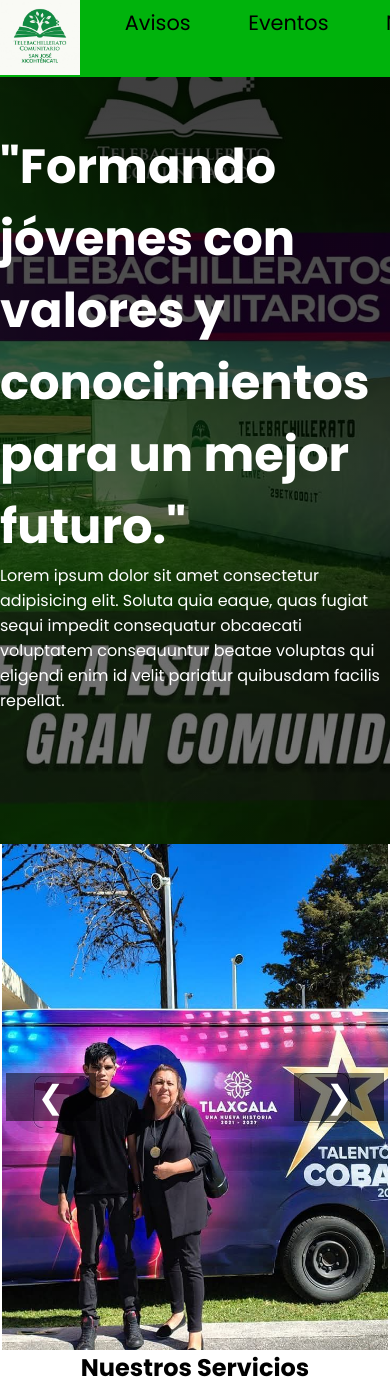
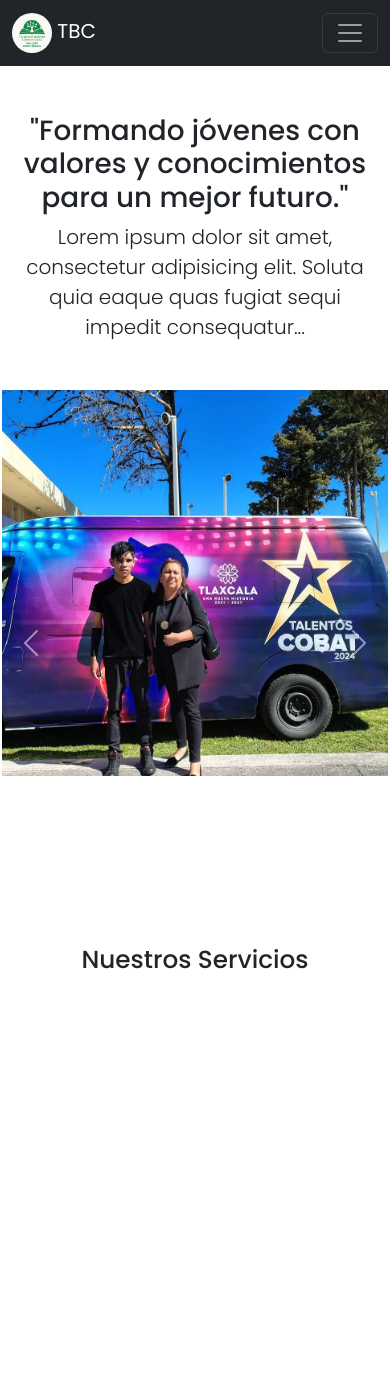
Before and after one commit to Alanlr123/TBC, a Flask app: page / in a window 390 px wide. After the commit the page ends 969 px from the top, so only its background shows below. Run offline with Flask 3, Linux system fonts and the light colour scheme.

Commit message:
correcion index para que sea responsiva

```diff
--- a/templates/index.html
+++ b/templates/index.html
@@ -1,169 +1,127 @@
 <!DOCTYPE html>
-<html lang="en">
+<html lang="es">
 <head>
   <meta charset="UTF-8">
-  <meta name="viewport" content="width=device-width, initial-scale=1.0">
+  <meta name="viewport" content="width=device-width, initial-scale=1">
   <title>TBC</title>
+  <!-- Bootstrap CSS -->
+  <link href="https://cdn.jsdelivr.net/npm/bootstrap@5.3.3/dist/css/bootstrap.min.css" rel="stylesheet">
   <link rel="stylesheet" href="{{ url_for('static', filename='css/style.css') }}">
 </head>
 <body>
 
-  <!-- header de menú -->
-  <header>
-    <div class="container__header">
-      <div class="logo">
-        <a href="#">
-          <img src="{{ url_for('static', filename='img/logoOficial.jpg') }}" alt="Logo TBC">
+  <!-- NAVBAR -->
+  <nav class="navbar navbar-expand-lg navbar-dark bg-dark">
+    <div class="container-fluid">
+      <a class="navbar-brand" href="#">
+        <img src="{{ url_for('static', filename='img/logoOficial.jpg') }}" alt="Logo TBC" width="40" class="rounded-circle">
+        TBC
       </a>
-      </div>
+      <button class="navbar-toggler" type="button" data-bs-toggle="collapse" data-bs-target="#navbarNav">
+        <span class="navbar-toggler-icon"></span>
+      </button>
 
-      <div class="menu">
-        <nav>
-          <ul>
+      <div class="collapse navbar-collapse" id="navbarNav">
+        <ul class="navbar-nav me-auto mb-2 mb-lg-0">
 
-            <li><a href="{{url_for('ver_avisos')}}">Avisos</a></li>
+          <li class="nav-item"><a class="nav-link" href="{{url_for('ver_avisos')}}">Avisos</a></li>
 
-
-            <li class="submenu">
-              <a>Eventos</a>
-                <ul class="submenu-list">
-                  <li><a href="{{url_for('paraescolares')}}">Paraescolares</a></li>
-                  <li><a href="{{url_for('ceremonias')}}">Ceremonias</a></li>
-                  <li><a href="{{url_for('aniversario')}}">Aniversario</a></li>
-
-                </ul>
-
-            </li>
-
-            <li class="submenu">
-              <a>Nosotros</a>
-              <ul class="submenu-list">
-                <li><a href="{{url_for('tbc')}}">El TBC</a></li>
-                <li><a href="{{url_for('misión')}}">Misión Y Visión</a></li>
-                <li><a href="{{url_for('equipo')}}">Equipo De Trabajo</a></li>
-                <li><a href="{{url_for('mensaje')}}">Mensaje al director</a></li>
-
-              </ul>
-
-            </li><!---falta este-->
-
-            <li class="submenu">
-              <a>Alumnos</a>
-              <ul class="submenu-list">
-                <li><a href="{{ url_for('becas') }}">Información sobre becas disponibles</a></li>
-                <li><a href="{{ url_for('reglamento') }}">Reglamento</a></li>
-                <li><a href="{{url_for('servicios')}}">Servicios Escolares</a></li>
-
+          <!-- Eventos -->
+          <li class="nav-item dropdown">
+            <a class="nav-link dropdown-toggle" href="#" data-bs-toggle="dropdown">Eventos</a>
+            <ul class="dropdown-menu">
+              <li><a class="dropdown-item" href="{{url_for('paraescolares')}}">Paraescolares</a></li>
+              <li><a class="dropdown-item" href="{{url_for('ceremonias')}}">Ceremonias</a></li>
+              <li><a class="dropdown-item" href="{{url_for('aniversario')}}">Aniversario</a></li>
             </ul>
           </li>
 
-            <li class="submenu">
-              <a>Galería</a>
-              <ul class="submenu-list">
-                <li><a href="{{ url_for('galeria_categoria', categoria='eventos escolares') }}">Eventos Escolares</a></li>
-                <li><a href="{{ url_for('galeria_categoria', categoria='calendario Escolar') }}">Calendario Escolar</a></li>
-                <li><a href="{{ url_for('galeria_categoria', categoria='Actividades Deportivas y Culturales') }}">Actividades Deportivas y Culturales</a></li>
-                <li><a href="{{url_for('galeria_categoria',categoria='calificaciones')}}">Calificaciónes</a></li>
-                <li><a href="{{url_for('galeria_categoria',categoria='Proyectos Escolares')}}">Proyectos escolares</a></li>
+          <!-- Nosotros -->
+          <li class="nav-item dropdown">
+            <a class="nav-link dropdown-toggle" href="#" data-bs-toggle="dropdown">Nosotros</a>
+            <ul class="dropdown-menu">
+              <li><a class="dropdown-item" href="{{url_for('tbc')}}">El TBC</a></li>
+              <li><a class="dropdown-item" href="{{url_for('misión')}}">Misión y Visión</a></li>
+              <li><a class="dropdown-item" href="{{url_for('equipo')}}">Equipo De Trabajo</a></li>
+              <li><a class="dropdown-item" href="{{url_for('mensaje')}}">Mensaje al Director</a></li>
             </ul>
           </li>
-            <li><a href="{{url_for('login_director')}}">Iniciar Sesión</a></li>
 
+          <!-- Alumnos -->
+          <li class="nav-item dropdown">
+            <a class="nav-link dropdown-toggle" href="#" data-bs-toggle="dropdown">Alumnos</a>
+            <ul class="dropdown-menu">
+              <li><a class="dropdown-item" href="{{url_for('becas')}}">Becas</a></li>
+              <li><a class="dropdown-item" href="{{url_for('reglamento')}}">Reglamento</a></li>
+              <li><a class="dropdown-item" href="{{url_for('servicios')}}">Servicios Escolares</a></li>
             </ul>
-        </nav>
+          </li>
 
-        <div class="socialMedia">
-          <a href="https://www.facebook.com/TelebachilleratoHuamantla" target="_blank">
-            <img src="{{ url_for('static', filename='img/face1.png') }}" alt="Facebook"></a>
+          <!-- Galería -->
+          <li class="nav-item dropdown">
+            <a class="nav-link dropdown-toggle" href="#" data-bs-toggle="dropdown">Galería</a>
+            <ul class="dropdown-menu">
+              <li><a class="dropdown-item" href="{{ url_for('galeria_categoria', categoria='eventos escolares') }}">Eventos Escolares</a></li>
+              <li><a class="dropdown-item" href="{{ url_for('galeria_categoria', categoria='calendario Escolar') }}">Calendario Escolar</a></li>
+              <li><a class="dropdown-item" href="{{ url_for('galeria_categoria', categoria='Actividades Deportivas y Culturales') }}">Deportivas y Culturales</a></li>
+              <li><a class="dropdown-item" href="{{ url_for('galeria_categoria', categoria='calificaciones') }}">Calificaciones</a></li>
+              <li><a class="dropdown-item" href="{{ url_for('galeria_categoria', categoria='Proyectos Escolares') }}">Proyectos Escolares</a></li>
+            </ul>
+          </li>
 
+          <li class="nav-item"><a class="nav-link" href="{{url_for('login_director')}}">Iniciar Sesión</a></li>
+        </ul>
+
+        <!-- Redes sociales -->
+        <div class="d-flex">
+          <a class="me-2" href="https://www.facebook.com/TelebachilleratoHuamantla" target="_blank">
+            <img src="{{ url_for('static', filename='img/face1.png') }}" alt="Facebook" width="30">
+          </a>
           <a href="https://wa.me/2462149617" target="_blank">
-            <img src="{{ url_for('static', filename='img/whatsapp-.png') }}" alt="WhatsApp"></a>
+            <img src="{{ url_for('static', filename='img/whatsapp-.png') }}" alt="WhatsApp" width="30">
+          </a>
         </div>
       </div>
     </div>
-  </header>
+  </nav>
 
-  <!-- Parte del inicio -->
-  <main>
-    <div class="container__cover div__offset">
-      <div class="cover">
-        <section class="text__cover">
+  <!-- Portada -->
+  <section class="container my-5">
+    <div class="text-center">
       <h1>"Formando jóvenes con valores y conocimientos para un mejor futuro."</h1>
-          <p>Lorem ipsum dolor sit amet consectetur adipisicing elit. Soluta quia eaque, quas fugiat sequi impedit consequatur obcaecati voluptatem consequuntur beatae voluptas qui eligendi enim id velit pariatur quibusdam facilis repellat.</p>
+      <p class="lead">Lorem ipsum dolor sit amet, consectetur adipisicing elit. Soluta quia eaque quas fugiat sequi impedit consequatur...</p>
+    </div>
   </section>
-      </div>
-    </div>
-  </main>
 
   <!-- Carrusel de imágenes -->
-  <div class="carousel">
+  <div id="carouselExample" class="carousel slide" data-bs-ride="carousel">
     <div class="carousel-inner">
-      <img src="{{ url_for('static', filename='img/fondo.jpg') }}" class="active" alt="Imagen 1">
-      <img src="{{ url_for('static', filename='img/logoOficial.jpg') }}" alt="Imagen 2">
-      <img src="{{ url_for('static', filename='img/carrusel1.jpg') }}" alt="Imagen 3">
-      <img src="{{ url_for('static', filename='img/carrusel2.jpg') }}" alt="Imagen 4">
-      <img src="{{ url_for('static', filename='img/carrusel3.jpg') }}" alt="Imagen 5">
-      <img src="{{ url_for('static', filename='img/carrusel5.jpg') }}" alt="Imagen 6">
-      <img src="{{ url_for('static', filename='img/carrusel4.jpg') }}" alt="Imagen 7">
+      <div class="carousel-item active">
+        <img src="{{ url_for('static', filename='img/fondo.jpg') }}" class="d-block w-100" alt="...">
       </div>
-    <button class="prev">&#10094;</button>
-    <button class="next">&#10095;</button>
+      <div class="carousel-item">
+        <img src="{{ url_for('static', filename='img/logoOficial.jpg') }}" class="d-block w-100" alt="...">
+      </div>
+      <div class="carousel-item">
+        <img src="{{ url_for('static', filename='img/carrusel1.jpg') }}" class="d-block w-100" alt="...">
+      </div>
+      <!-- Agrega más carrusel-item si lo deseas -->
+    </div>
+    <button class="carousel-control-prev" type="button" data-bs-target="#carouselExample" data-bs-slide="prev">
+      <span class="carousel-control-prev-icon"></span>
+    </button>
+    <button class="carousel-control-next" type="button" data-bs-target="#carouselExample" data-bs-slide="next">
+      <span class="carousel-control-next-icon"></span>
+    </button>
   </div>
 
-  <!-- Script para carrusel -->
-  <script>
-    const images = document.querySelectorAll('.carousel-inner img');
-    const prevBtn = document.querySelector('.prev');
-    const nextBtn = document.querySelector('.next');
-    let currentIndex = 0;
-    let intervalTime = 2000;
-    let interval;
+  <!-- Servicios -->
+  <section class="container text-center my-5">
+    <h2>Nuestros Servicios</h2>
+    <!-- Aquí puedes agregar íconos, tarjetas, o información en columnas -->
+  </section>
 
-    function showImage(index) {
-      images.forEach((img, i) => {
-        img.classList.toggle('active', i === index);
-      });
-    }
-
-    function nextImage() {
-      currentIndex = (currentIndex + 1) % images.length;
-      showImage(currentIndex);
-    }
-
-    function prevImage() {
-      currentIndex = (currentIndex - 1 + images.length) % images.length;
-      showImage(currentIndex);
-    }
-
-    function startInterval() {
-      interval = setInterval(nextImage, intervalTime);
-    }
-
-    function resetInterval() {
-      clearInterval(interval);
-      startInterval();
-    }
-
-    prevBtn.addEventListener('click', () => {
-      prevImage();
-      resetInterval();
-    });
-
-    nextBtn.addEventListener('click', () => {
-      nextImage();
-      resetInterval();
-    });
-
-    showImage(currentIndex);
-    startInterval();
-  </script>
-
-  <!-- Sección de servicios -->
-  <main>
-    <div class="title2">
-      <h2>Nuestros Servicios</h2>
-    </div>
-  </main>
-
+  <!-- Bootstrap JS -->
+  <script src="https://cdn.jsdelivr.net/npm/bootstrap@5.3.3/dist/js/bootstrap.bundle.min.js"></script>
 </body>
 </html>
```
Lines whose indentation alone changed are shown as unchanged.
